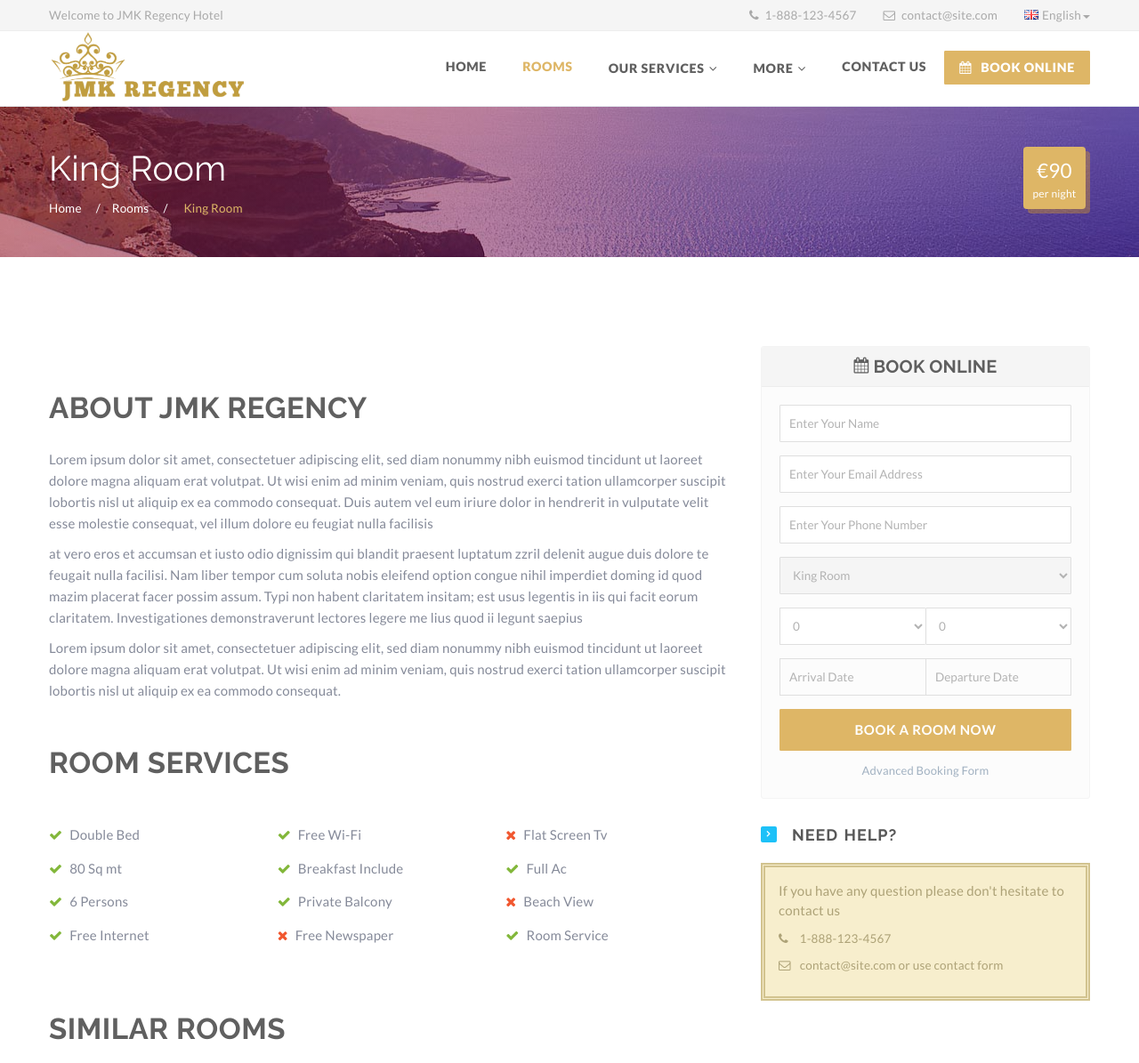
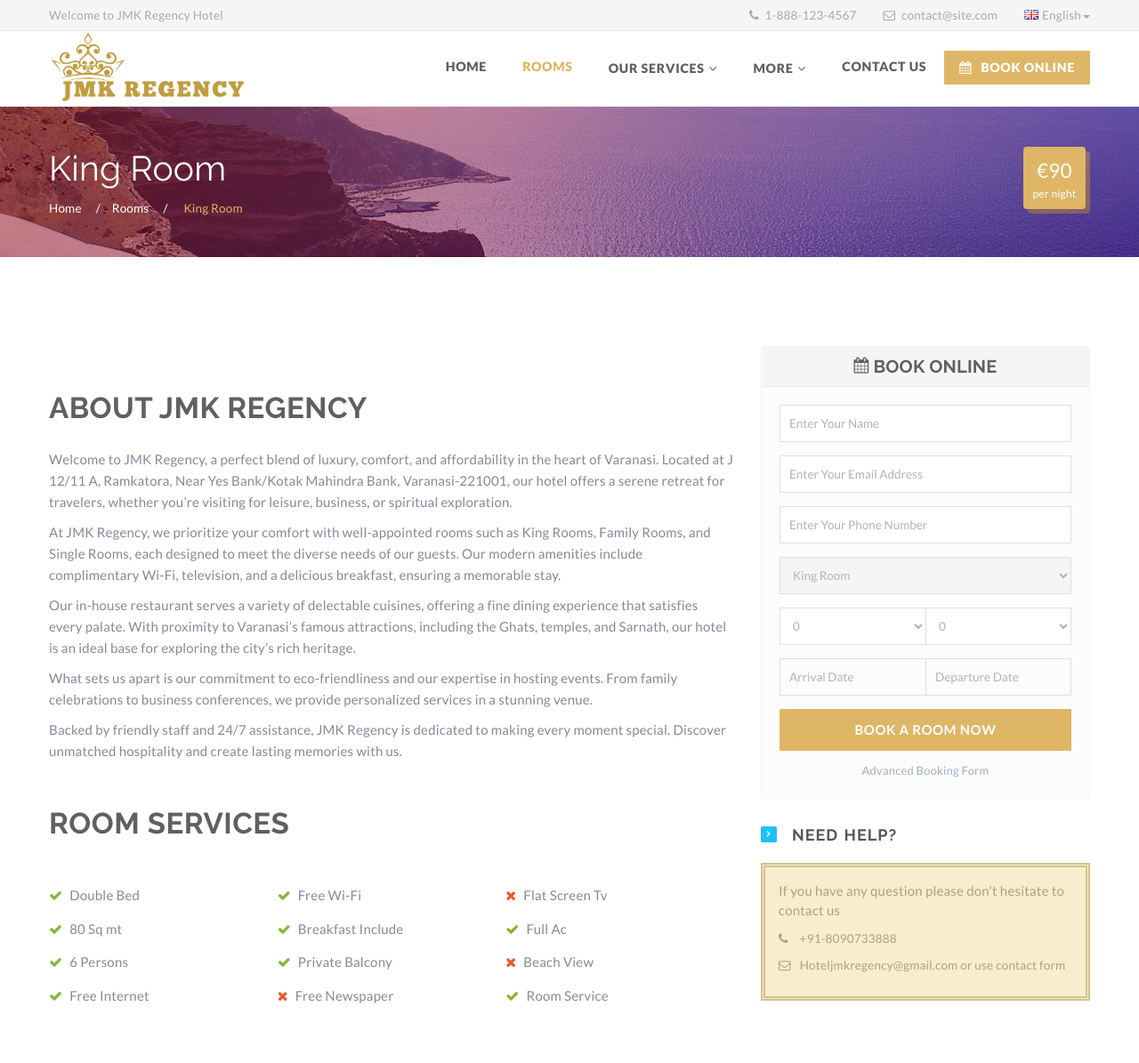
Before and after one commit to ashishkumaryadav7/HotelJMK, a plain HTML site: page king-room.html in a window 1280 px wide. Shown: the top 1195 px of the page at 89% size. Drawn offline with Linux system fonts and the light colour scheme.

Commit message:
Fix the data contact , booking-form page

```diff
--- a/king-room.html
+++ b/king-room.html
@@ -470,31 +470,36 @@
                 <h2>ABOUT JMK REGENCY</h2>
               </div>
               <p>
-                Lorem ipsum dolor sit amet, consectetuer adipiscing elit, sed
-                diam nonummy nibh euismod tincidunt ut laoreet dolore magna
-                aliquam erat volutpat. Ut wisi enim ad minim veniam, quis
-                nostrud exerci tation ullamcorper suscipit lobortis nisl ut
-                aliquip ex ea commodo consequat. Duis autem vel eum iriure dolor
-                in hendrerit in vulputate velit esse molestie consequat, vel
-                illum dolore eu feugiat nulla facilisis
+                Welcome to JMK Regency, a perfect blend of luxury, comfort, and
+                affordability in the heart of Varanasi. Located at J 12/11 A,
+                Ramkatora, Near Yes Bank/Kotak Mahindra Bank, Varanasi-221001,
+                our hotel offers a serene retreat for travelers, whether you’re
+                visiting for leisure, business, or spiritual exploration.
               </p>
-
               <p>
-                at vero eros et accumsan et iusto odio dignissim qui blandit
-                praesent luptatum zzril delenit augue duis dolore te feugait
-                nulla facilisi. Nam liber tempor cum soluta nobis eleifend
-                option congue nihil imperdiet doming id quod mazim placerat
-                facer possim assum. Typi non habent claritatem insitam; est usus
-                legentis in iis qui facit eorum claritatem. Investigationes
-                demonstraverunt lectores legere me lius quod ii legunt saepius
+                At JMK Regency, we prioritize your comfort with well-appointed
+                rooms such as King Rooms, Family Rooms, and Single Rooms, each
+                designed to meet the diverse needs of our guests. Our modern
+                amenities include complimentary Wi-Fi, television, and a
+                delicious breakfast, ensuring a memorable stay.
               </p>
-
               <p>
-                Lorem ipsum dolor sit amet, consectetuer adipiscing elit, sed
-                diam nonummy nibh euismod tincidunt ut laoreet dolore magna
-                aliquam erat volutpat. Ut wisi enim ad minim veniam, quis
-                nostrud exerci tation ullamcorper suscipit lobortis nisl ut
-                aliquip ex ea commodo consequat.
+                Our in-house restaurant serves a variety of delectable cuisines,
+                offering a fine dining experience that satisfies every palate.
+                With proximity to Varanasi’s famous attractions, including the
+                Ghats, temples, and Sarnath, our hotel is an ideal base for
+                exploring the city’s rich heritage.
+              </p>
+              <p>
+                What sets us apart is our commitment to eco-friendliness and our
+                expertise in hosting events. From family celebrations to
+                business conferences, we provide personalized services in a
+                stunning venue.
+              </p>
+              <p>
+                Backed by friendly staff and 24/7 assistance, JMK Regency is
+                dedicated to making every moment special. Discover unmatched
+                hospitality and create lasting memories with us.
               </p>
 
               <div class="main_title t_style a_left s_title mt50">
@@ -715,16 +720,13 @@
                     If you have any question please don't hesitate to contact us
                     <div class="phone">
                       <i class="fa fa-phone"></i
-                      ><a href="tel:18475555555"> 1-888-123-4567 </a>
+                      ><a href="tel:8090733888"> +91-8090733888 </a>
                     </div>
                     <div class="email">
                       <i class="fa fa-envelope-o"></i
                       ><a
-                        href="https://preview.eagle-themes.com/cdn-cgi/l/email-protection#97f4f8f9e3f6f4e3d7e4fee3f2b9f4f8fa"
-                        ><span
-                          class="__cf_email__"
-                          data-cfemail="91f2feffe5f0f2e5d1e2f8e5f4bff2fefc"
-                          >[email&#160;protected]</span
+                        ><span class="__cf_email__"
+                          >Hoteljmkregency@gmail.com</span
                         ></a
                       >
                       or use <a href="contact.html"> contact form</a>
```
Also changed, not shown: booking-form.html (+6 -6 lines), contact.html (+9 -22 lines), family-room.html (+31 -30 lines), single-room.html (+31 -29 lines).
